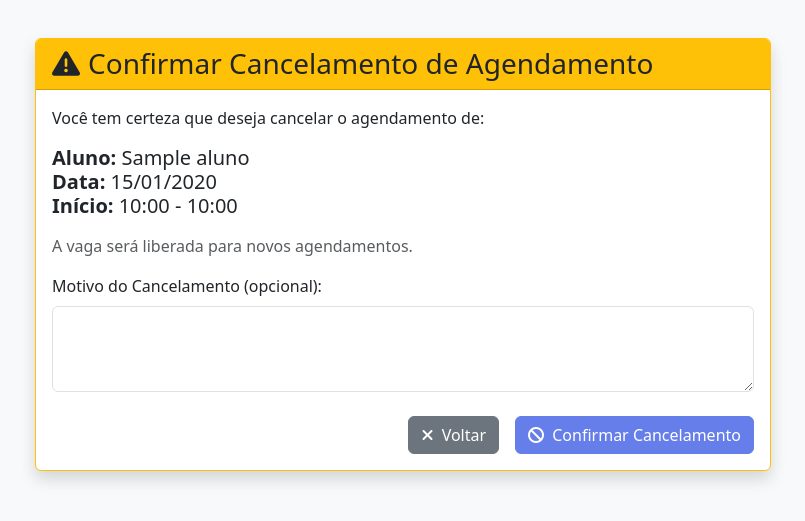
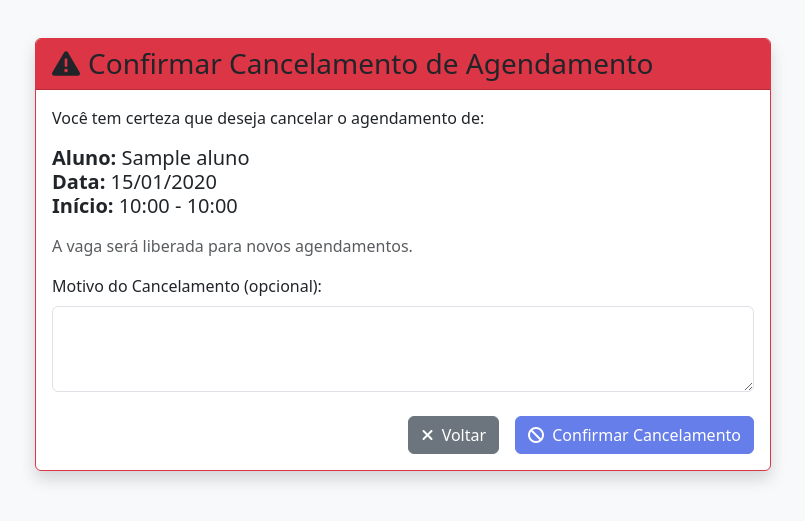
Before and after one commit to virlaniacanuto12/estudio_pilates, a Django app: page /studio/agendamentos/cancelar/1/ in a window 1280 px wide. Shown: the part 56-577 px from the top of the page, without its empty margins (237-1042 px from the left). Run offline with Django 5.2, Linux system fonts and the light colour scheme; tables that the repository leaves empty hold one stand-in row (values such as "Sample post"); some libraries are stand-ins or nearby versions.

```diff
--- a/studio/templates/studio/agendamento/excluir_agendamento.html
+++ b/studio/templates/studio/agendamento/excluir_agendamento.html
@@ -16,8 +16,8 @@
       </ul>
       {% endif %}
 
-      <div class="card shadow border-warning">
-        <div class="card-header bg-warning text-dark">
+      <div class="card shadow border-danger">
+        <div class="card-header bg-danger text-dark">
           <h3 class="card-title mb-0">
             <i class="fas fa-exclamation-triangle me-2"></i>Confirmar
             Cancelamento de Agendamento
```
Also changed, not shown: studio/templates/studio/agendamento/listar_agendamentos.html (+11 -8 lines).
